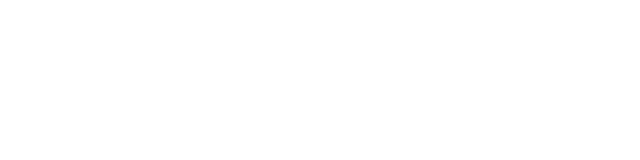
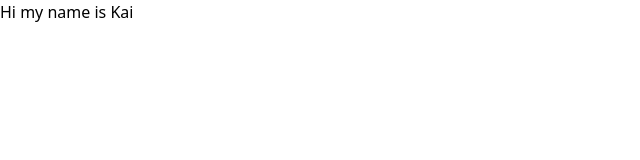
Before and after one commit to biggame27/test3, a Next.js app: page /kai in a window 1280 px wide. Shown: the top 160 px of the page, without its empty margins (0-640 px from the left). Built offline with nearby package versions, Linux system fonts and the light colour scheme.

Commit message:
kais first commit

```diff
--- a/app/(root)/kai/page.tsx
+++ b/app/(root)/kai/page.tsx
@@ -3,7 +3,7 @@
 const Home = () => {
   return (
     <div>
-
+      Hi my name is Kai
     </div>
   )
 }
```
